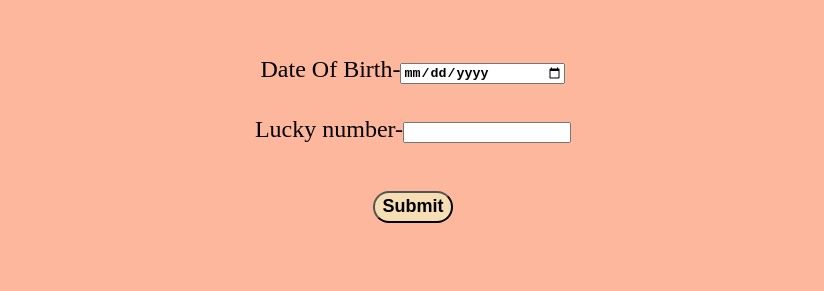
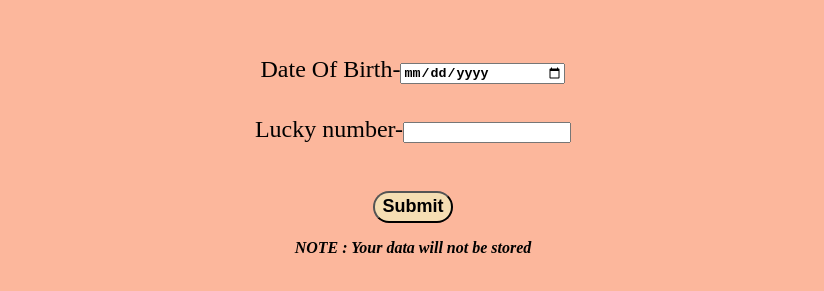
Before and after one commit to rahulljainn/is-your-birthday-lucky, a plain HTML site: page index.html in a window 1280 px wide. Shown: the part 225-516 px from the top of the page, without its empty margins (227-1051 px from the left). Drawn offline with Linux system fonts and the light colour scheme.

Commit message:
update rating

```diff
--- a/index.html
+++ b/index.html
@@ -16,8 +16,9 @@
 
         <div id="resultbox"></div>
         <button id="checkNumber">Submit</button>
+        <p class="notice">NOTE : Your data will not be stored</p>
+    </div>
 
-    </div>
     <script src="app.js"></script>
 </body>
 </html>
--- a/style.css
+++ b/style.css
@@ -1,6 +1,4 @@
-.page{
 
-}
 body{
     background-color: rgb(252, 183, 156);
     text-align: center;
@@ -13,6 +11,10 @@ body{
     font-size: 4rem;
 
 
+}
+.notice{
+    font-style: italic;
+    font-weight: bold;
 }
 label{
     display: block;
```
